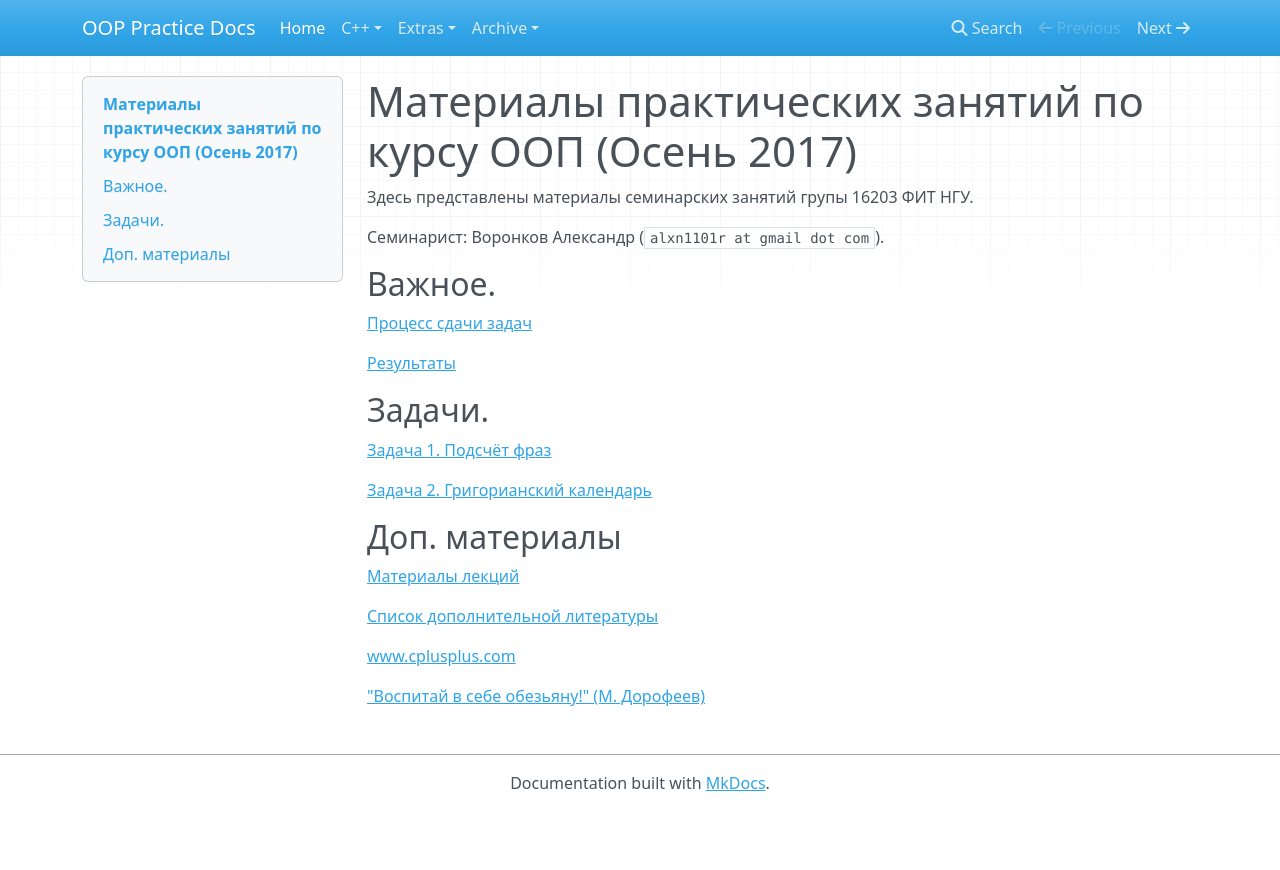
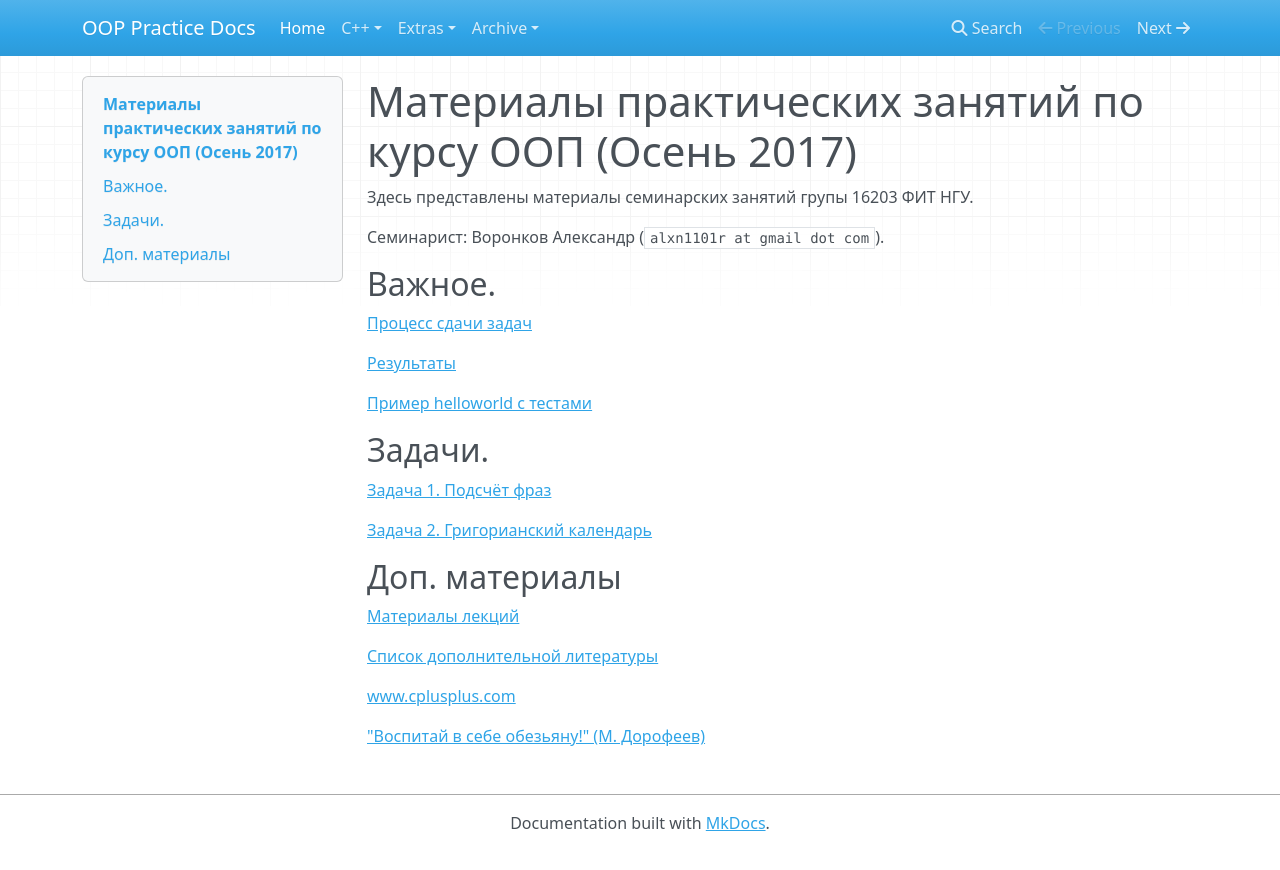
Before and after one commit to avoronkov/oop, an MkDocs documentation site: the page built from docs/index.md, in a window 1280 px wide. Shown: the top 870 px of the page. Built offline with MkDocs 1.6.1, drawn with Linux system fonts in a browser that asks for light colours; nearby versions of some CDN libraries; old or Windows-style settings are respelled for this version of MkDocs.

Commit message:
add helloworld link

```diff
--- a/docs/index.md
+++ b/docs/index.md
@@ -9,6 +9,8 @@
 [Процесс сдачи задач](bitbucket/)
 
 [Результаты](/2017.cpp/results/)
+
+[Пример helloworld с тестами](https://github.com/avoronkov/helloworld)
 
 ## Задачи.
 
```
